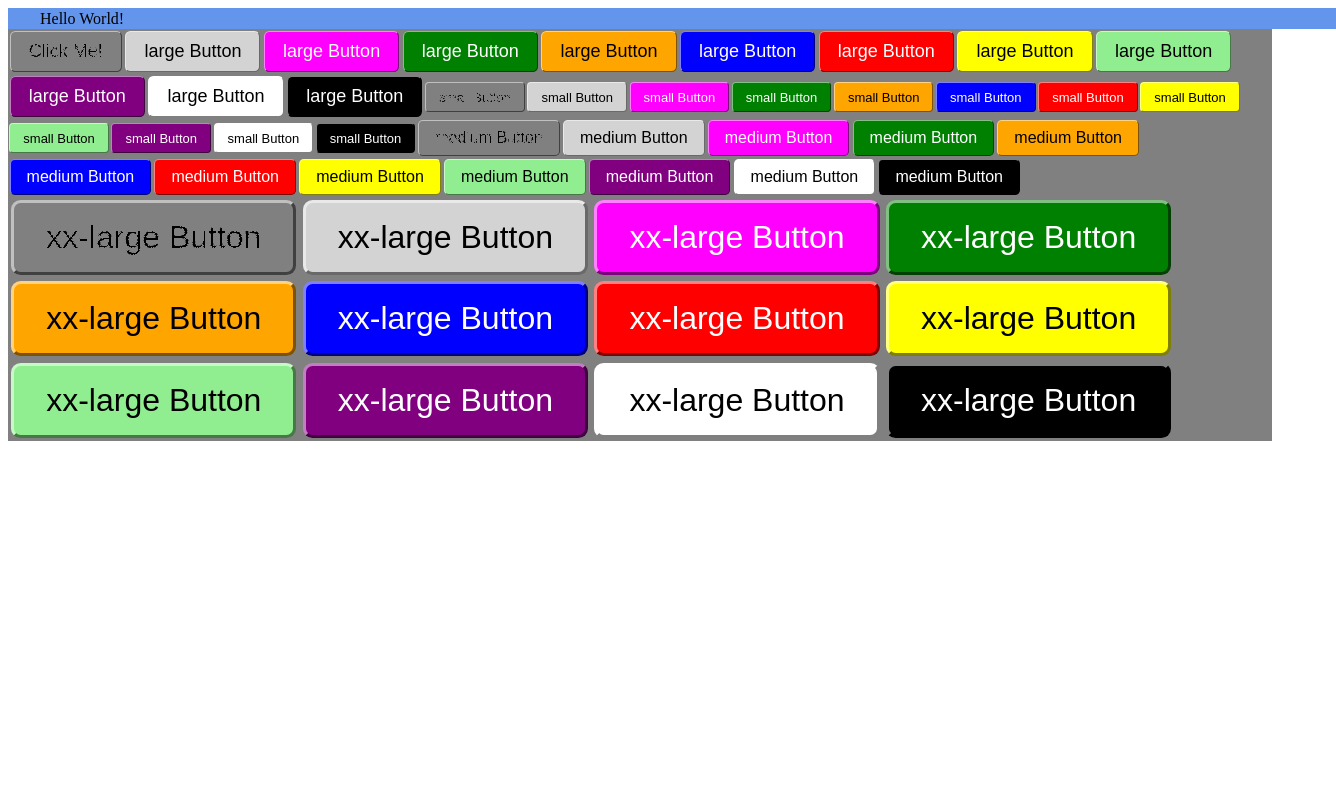
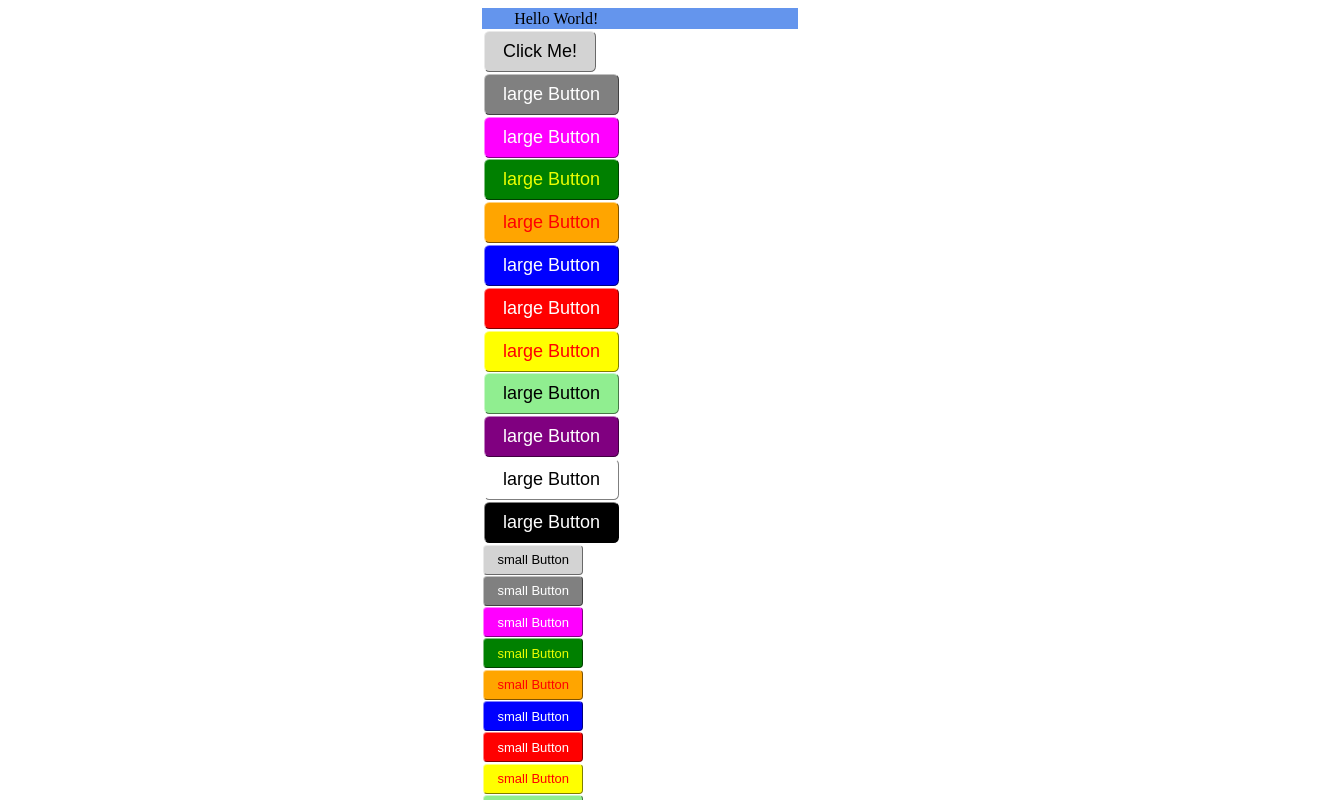
Before and after one commit to b-hayes/vue, a Vue app in the folder vue-cli-created-project/: page / in a window 1280 px wide. Shown: the top 800 px of the page, 1336 px wide, since content can reach past the window. Built offline with nearby package versions, Linux system fonts and the light colour scheme.

Commit message:
OMFG I just created the best button component ever!

```diff
--- a/vue-cli-created-project/public/index.html
+++ b/vue-cli-created-project/public/index.html
@@ -15,3 +15,9 @@
     <!-- built files will be auto injected -->
   </body>
 </html>
+
+<style>
+    * {
+        box-sizing: border-box;
+    }
+</style>
--- a/vue-cli-created-project/src/App.vue
+++ b/vue-cli-created-project/src/App.vue
@@ -1,54 +1,55 @@
 <template>
-  <div class="container" style="background-color: grey">
+  <div class="container">
     <app-header/>
     <Button></Button>
-    <Button color="lightgrey">large Button</Button>
-    <Button color="magenta">large Button</Button>
-    <Button color="green">large Button</Button>
-    <Button color="orange">large Button</Button>
-    <Button color="blue">large Button</Button>
-    <Button color="red">large Button</Button>
-    <Button color="yellow">large Button</Button>
-    <Button color="lightgreen">large Button</Button>
-    <Button color="purple">large Button</Button>
-    <Button color="white">large Button</Button>
-    <Button color="black">large Button</Button>
-    <Button size="small">small Button</Button>
-    <Button size="small" color="lightgrey">small Button</Button>
-    <Button size="small" color="magenta">small Button</Button>
-    <Button size="small" color="green">small Button</Button>
-    <Button size="small" color="orange">small Button</Button>
-    <Button size="small" color="blue">small Button</Button>
-    <Button size="small" color="red">small Button</Button>
-    <Button size="small" color="yellow">small Button</Button>
-    <Button size="small" color="lightgreen">small Button</Button>
-    <Button size="small" color="purple">small Button</Button>
-    <Button size="small" color="white">small Button</Button>
-    <Button size="small" color="black">small Button</Button>
-    <Button size="medium">medium Button</Button>
-    <Button size="medium" color="lightgrey">medium Button</Button>
-    <Button size="medium" color="magenta">medium Button</Button>
-    <Button size="medium" color="green">medium Button</Button>
-    <Button size="medium" color="orange">medium Button</Button>
-    <Button size="medium" color="blue">medium Button</Button>
-    <Button size="medium" color="red">medium Button</Button>
-    <Button size="medium" color="yellow">medium Button</Button>
-    <Button size="medium" color="lightgreen">medium Button</Button>
-    <Button size="medium" color="purple">medium Button</Button>
-    <Button size="medium" color="white">medium Button</Button>
-    <Button size="medium" color="black">medium Button</Button>
-    <Button size="xx-large">xx-large Button</Button>
-    <Button size="xx-large" color="lightgrey">xx-large Button</Button>
-    <Button size="xx-large" color="magenta">xx-large Button</Button>
-    <Button size="xx-large" color="green">xx-large Button</Button>
-    <Button size="xx-large" color="orange">xx-large Button</Button>
-    <Button size="xx-large" color="blue">xx-large Button</Button>
-    <Button size="xx-large" color="red">xx-large Button</Button>
-    <Button size="xx-large" color="yellow">xx-large Button</Button>
-    <Button size="xx-large" color="lightgreen">xx-large Button</Button>
-    <Button size="xx-large" color="purple">xx-large Button</Button>
-    <Button size="xx-large" color="white">xx-large Button</Button>
-    <Button size="xx-large" color="black">xx-large Button</Button>
+    <Button color="grey" text="large Button"></Button>
+    <Button color="magenta" text="large Button"></Button>
+    <Button color="green" text="large Button"></Button>
+    <Button color="orange" text="large Button"></Button>
+    <Button color="blue" text="large Button"></Button>
+    <Button color="red" text="large Button"></Button>
+    <Button color="yellow" text="large Button"></Button>
+    <Button color="lightgreen" text="large Button"></Button>
+    <Button color="purple" text="large Button"></Button>
+    <Button color="white" text="large Button"></Button>
+    <Button color="black" text="large Button"></Button>
+    <Button size="small" text="small Button"></Button>
+    <Button size="small" color="grey" text="small Button"></Button>
+    <Button size="small" color="magenta" text="small Button"></Button>
+    <Button size="small" color="green" text="small Button"></Button>
+    <Button size="small" color="orange" text="small Button"></Button>
+    <Button size="small" color="blue" text="small Button"></Button>
+    <Button size="small" color="red" text="small Button"></Button>
+    <Button size="small" color="yellow" text="small Button"></Button>
+    <Button size="small" color="lightgreen" text="small Button"></Button>
+    <Button size="small" color="purple" text="small Button"></Button>
+    <Button size="small" color="white" text="small Button"></Button>
+    <Button size="small" color="black" text="small Button"></Button>
+    <Button size="medium" text="medium Button"></Button>
+    <Button size="medium" color="grey" text="medium Button"></Button>
+    <Button size="medium" color="magenta" text="medium Button"></Button>
+    <Button size="medium" color="green" text="medium Button"></Button>
+    <Button size="medium" color="orange" text="medium Button"></Button>
+    <Button size="medium" color="blue" text="medium Button"></Button>
+    <Button size="medium" color="red" text="medium Button"></Button>
+    <Button size="medium" color="yellow" text="medium Button"></Button>
+    <Button size="medium" color="lightgreen" text="medium Button"></Button>
+    <Button size="medium" color="purple" text="medium Button"></Button>
+    <Button size="medium" color="white" text="medium Button"></Button>
+    <Button size="medium" color="black" text="medium Button"></Button>
+    <Button size="xx-large" text="xx-large Button"></Button>
+    <Button size="xx-large" color="grey" text="xx-large Button"></Button>
+    <Button size="xx-large" color="magenta" text="xx-large Button"></Button>
+    <Button size="xx-large" color="green" text="xx-large Button"></Button>
+    <Button size="xx-large" color="orange" text="xx-large Button"></Button>
+    <Button size="xx-large" color="blue" text="xx-large Button"></Button>
+    <Button size="xx-large" color="red" text="xx-large Button"></Button>
+    <Button size="xx-large" color="yellow" text="xx-large Button"></Button>
+    <Button size="xx-large" color="lightgreen" text="xx-large Button"></Button>
+    <Button size="xx-large" color="purple" text="xx-large Button"></Button>
+    <Button size="xx-large" color="white" text="xx-large Button"></Button>
+    <Button size="xx-large" color="black" text="xx-large Button"></Button>
+    <Button><img alt="Vue logo" src="./assets/logo.png"></Button>
   </div>
 </template>
 
@@ -71,8 +72,10 @@ export default {
 </script>
 
 <style>
+* {
+  box-sizing: border-box;
+}
 #app {
-  box-sizing: border-box;
   display: flex;
   justify-content: center;
 }
--- a/vue-cli-created-project/src/components/Button.vue
+++ b/vue-cli-created-project/src/components/Button.vue
@@ -2,10 +2,9 @@
   <!--  <button :style="`background-color: ${color}`"> NOTE: this works but so does the method below.
    see: https://vuejs.org/guide/essentials/class-and-style.html
    -->
-  <button :style="{backgroundColor: color, fontSize: size}">
-    <span  :style="{color: color}">
-      <slot>Click Me!</slot>
-    </span>
+  <button>
+    <slot></slot>
+    <label>{{ text }}</label>
   </button>
 </template>
 
@@ -14,9 +13,13 @@ export default {
   // eslint-disable-next-line vue/multi-word-component-names
   name: "Button",
   props: {
+    text: {
+      type: String,
+      default: 'Click Me!'
+    },
     color: {
       type: String,
-      default: 'grey'
+      default: 'lightgrey'
     },
     size: {
       type: String,
@@ -28,22 +31,42 @@ export default {
 
 <style scoped>
 button {
+  --button-color: v-bind(color);
+  --button-size: v-bind(size);
+  font-size: var(--button-size);
+  color: var(--button-color);
+  background-color: var(--button-color);
   margin: 0.1em;
   padding: 0.5em 1em;
   border: 0.1em solid;
-    border-color: rgba(255,255,255, 0.5) rgba(0,0,0, 0.5) rgba(0,0,0, 0.5) rgba(255,255,255, 0.5);
+  border-color: rgba(255, 255, 255, 0.5) rgba(0, 0, 0, 0.5) rgba(0, 0, 0, 0.5) rgba(255, 255, 255, 0.5);
   border-radius: 0.3em;
   /*box-shadow: 0.1em 0.1em 0.1em 0.1em rgba(0, 0, 0, 0.3);*/
+  display: flex;
+  /*flex-direction: column;*/
+  align-items: center;
 }
+
 button:hover {
-    box-shadow: inset 0 0 0 10em rgba(255, 255, 255, 0.1);
+  /*box-shadow: inset 0 0 0 10em rgba(255, 255, 255, 0.1);*/
+  filter: invert(0.1);
 }
+
 button:active {
   box-shadow: inset 0em 0em 0em 10em rgba(0, 0, 0, 0.3);
-    border-color: rgba(0,0,0, 0.5) rgba(255,255,255, 0.5) rgba(255,255,255, 0.5) rgba(0,0,0, 0.5);
+  border-color: rgba(0, 0, 0, 0.5) rgba(255, 255, 255, 0.5) rgba(255, 255, 255, 0.5) rgba(0, 0, 0, 0.5);
 }
+
+button:active label {
+  filter: invert(0.1);
+  text-shadow: 0.05em 0.05em black;
+}
+
 /* Span contains the button text */
-  span {
-    filter: grayscale(100%) contrast(100000%) invert(1);
+label {
+  /* This always works but generates black or white text only */
+  /*filter: grayscale(100%) contrast(100000%) invert(1);*/
+  /* this one retains some of the original colour but it doesnt look nice for all colours*/
+  filter: hue-rotate(160deg) brightness(80%) invert(1) saturate(100%) contrast(1000%);
 }
 </style>
```
Lines whose indentation alone changed are shown as unchanged.
